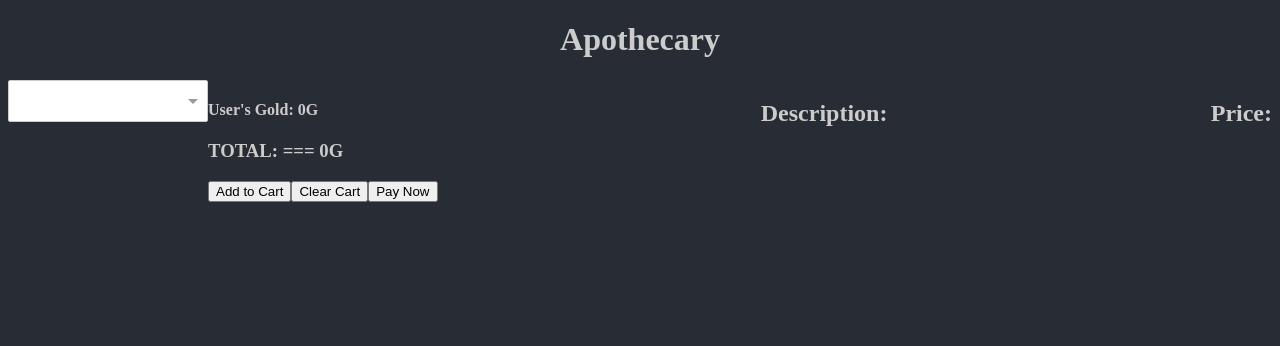
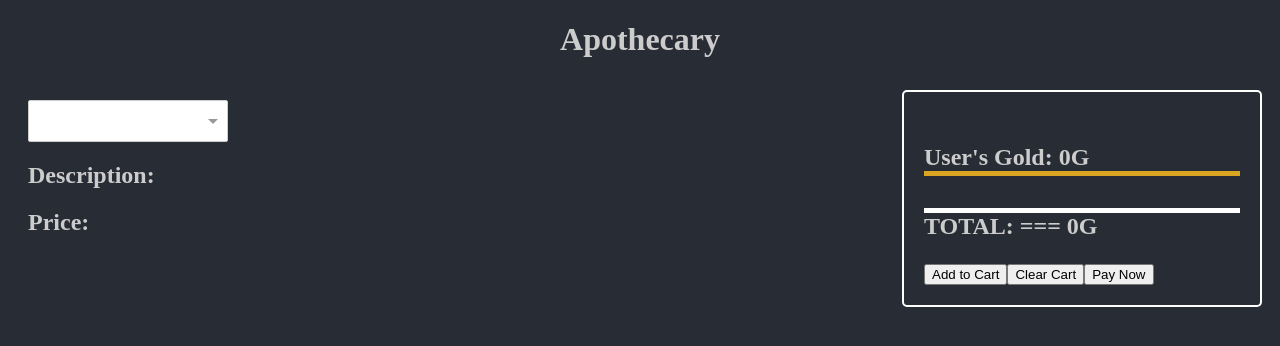
Before and after one commit to JCOlazo1/dnd-marketplace, a React (Create React App) app: page /apothecary in a window 1280 px wide. Shown: the top 346 px of the page. Built offline with nearby package versions, Linux system fonts and the light colour scheme; a web font is replaced by a local one.

Commit message:
Refactored scss files to my liking. Also added border, padding, and margin to Cart component scss

```diff
--- a/src/components/cart/cart.jsx
+++ b/src/components/cart/cart.jsx
@@ -40,7 +40,7 @@ const Cart = ({ items }) => {
 
   return (
     <div className='overview'>
-      <h4>User's Gold: {gold}G</h4>
+      <h4 className='user-gold'>User's Gold: {gold}G</h4>
       <ul className='item-list'>
         <ShoppingCart
           items={itemList.map((item) => (
@@ -57,7 +57,7 @@ const Cart = ({ items }) => {
           ))}
         />
       </ul>
-      <h3>TOTAL:  ===  {totalPrice}G</h3>
+      <h3 className='total'>TOTAL:  ===  {totalPrice}G</h3>
 
       <button onClick={AddToCart}>Add to Cart</button>
       <button onClick={() => setItemList([])}>Clear Cart</button>
--- a/src/components/cart/cart.styles.scss
+++ b/src/components/cart/cart.styles.scss
@@ -13,3 +13,13 @@
         margin: 0;
     }
 }
+
+.user-gold {
+    border-bottom: 5px solid goldenrod;
+    font-size: x-large;
+}
+
+.total {
+    border-top: 5px solid white;
+    font-size: x-large;
+}
--- a/src/pages/apothecary/apothecary.jsx
+++ b/src/pages/apothecary/apothecary.jsx
@@ -9,9 +9,6 @@ import Cart from '../../components/cart/cart'
 import './apothecary.styles.scss'
 
 const Apothecary = () => {
-  // useContext variables
-  const { gold, setGold } = useContext(GoldContext);
-
   // useState variables
   const [value, setValue] = useState([]); // Stores the value of selected item from dropdown
 
@@ -23,29 +20,29 @@ const Apothecary = () => {
     <div className='overview'>
       <h1>Apothecary </h1>
       <div className="options">
-        <div className="dropdownCartDiv">
-          <div className='dropdown'>
+          <div className='dropdown-description-price'>
             <ItemDropdown
               items={APOTHECARY_DATA}
               label='name'
               value={value}
               onChange={val => setValue(val)}
             />
-            </div>
-              <Cart items={value} />
-        </div>
-          <h2 className='description'>
+            <h2 className='description-header'>
               Description:
               <p className='description-text'>
                 {!isEmpty(value) && value.description}
               </p>
             </h2>
-            <h2 className='price'>
+            <h2 className='price-header'>
               Price:
                 <p className='price-text'>
                   {value.price}{!isEmpty(value) && "G"}
                 </p>
             </h2>
+          </div>
+          <div className='cart'>
+            <Cart items={value} />
+          </div>
       </div>
     </div>
 
--- a/src/pages/apothecary/apothecary.styles.scss
+++ b/src/pages/apothecary/apothecary.styles.scss
@@ -3,10 +3,23 @@
   font-size: 20px;
 }
 
-.dropdownCartDiv {
+.options {
   display: flex;
   justify-content: space-between;
-  flex-wrap: wrap;
+
+  .cart {
+    flex-direction: row;
+    width: 25%;
+  }
+}
+
+.dropdown-description-price {
+  flex-direction: column;
+  width: 50%;
+
+  .description-header {
+    font-size: x-large;
+  }
 }
 
 .price {
--- a/src/pages/armoury/armoury-armour.jsx
+++ b/src/pages/armoury/armoury-armour.jsx
@@ -22,32 +22,30 @@ const ArmouryArmour = () => {
     <div className='overview'>
       <h1 className='header'>Armour</h1>
       <div className="options">
-        <div className="dropdownCartDiv">
-          <div className="dropdown">
+          <div className="dropdown-description-price">
             <ItemDropdown
               items={mapArmour}
               label='name'
               value={value}
               onChange={val => setValue(val)}
             />
-          </div>
-          <Cart items={value} />
-        </div>
-
-        <h2 className='description'>
+            <h2 className='description-header'>
               Description:
               <p className='description-text'>
                 {!isEmpty(value) && value.description}
               </p>
             </h2>
-        <h2 className='price'>
+            <h2 className='price-header'>
               Price:
               <p className='price-text'>
                 {value.price}{!isEmpty(value) && "G"}
               </p>
             </h2>
           </div>
-
+          <div className="cart">
+            <Cart items={value} />
+          </div>
+      </div>
     </div>
   )
 }
--- a/src/pages/armoury/armoury-sections.styles.scss
+++ b/src/pages/armoury/armoury-sections.styles.scss
@@ -6,10 +6,23 @@ a {
   }
 }
 
-.dropdownCartDiv {
+.options {
   display: flex;
   justify-content: space-between;
-  flex-wrap: wrap;
+
+  .cart {
+    flex-direction: row;
+    width: 25%;
+  }
+}
+
+.dropdown-description-price {
+  flex-direction: column;
+  width: 50%;
+
+  .description-header {
+    font-size: x-large;
+  }
 }
 
 .dropdown {
--- a/src/pages/armoury/armoury-weapons.jsx
+++ b/src/pages/armoury/armoury-weapons.jsx
@@ -22,33 +22,30 @@ const ArmouryWeapons = () => {
     <div className='overview'>
       <h1 className='header'>Weapons</h1>
       <div className="options">
-        <div className="dropdownCartDiv">
-        <div className="dropdown">
+        <div className="dropdown-description-price">
           <ItemDropdown
             items={mapWeapons}
             label='name'
             value={value}
             onChange={val => setValue(val)}
           />
-          </div>
-          <Cart items={value} />
-        </div>
-      <h2 className='description'>
+          <h2 className='description-header'>
             Description:
             <p className='description-text'>
               {!isEmpty(value) && value.description}
             </p>
           </h2>
-      <h2 className='price'>
+          <h2 className='price-header'>
             Price:
             <p className='price-text'>
               {value.price}{!isEmpty(value) && "G"}
             </p>
           </h2>
         </div>
-      {/* <Quantity /> */}
-      {/* <TotalTab /> */}
-
+        <div className="cart">
+          <Cart items={value} />
+        </div>
+      </div>
     </div>
   )
 }
--- a/src/pages/general store/general-store.jsx
+++ b/src/pages/general store/general-store.jsx
@@ -33,7 +33,7 @@ const GeneralStore = () => {
               <p className='description-text'>
                 {!isEmpty(value) && value.description}
               </p>
-              <h2 className='title-header'>
+              <h2 className='price-header'>
                 Price:
                 <p className='price-text'>
                   {value.price}{!isEmpty(value) && "G"}
@@ -41,14 +41,11 @@ const GeneralStore = () => {
               </h2>
             </h2>
           </div>
-
           <div className='cart'>
             <Cart
               items={value}
             />
           </div>
-
-
       </div>
     </div>
   )
--- a/src/pages/general store/general-store.styles.scss
+++ b/src/pages/general store/general-store.styles.scss
@@ -6,26 +6,22 @@
 
   .cart {
     flex-direction: row;
+    width: 25%;
   }
 }
 
 .dropdown-description-price {
   flex-direction: column;
+  width: 50%;
 
   .description-header {
-    font-size:x-large;
+    font-size: x-large;
   }
 }
 
 .price-text {
   font-size: large;
 }
-
-// .dropdownCartDiv {
-//   display: flex;
-//   justify-content: space-between;
-//   flex-wrap: wrap;
-// }
 
 .dropdown {
   position: relative;
--- a/src/pages/spellstore/spellstore-offence.jsx
+++ b/src/pages/spellstore/spellstore-offence.jsx
@@ -22,30 +22,28 @@ const OffenceSpells = () => {
     <div className='overview'>
       <h1 className="header">OFFENCE SPELLS</h1>
       <div className="options">
-        <div className="dropdownCartDiv">
-          <div className="dropdown">
+          <div className="dropdown-description-price">
             <ItemDropdown
               items={mapOffenceSpells}
               label='name'
               value={value}
               onChange={val => setValue(val)}
             />
-          </div>
-          <Cart items={value} />
-        </div>
-        <h2 className='description'>
+            <h2 className='description-header'>
               Description:
             </h2>
             <p className='description-text'>
               { !isEmpty(value) && value.description }
             </p>
-        <h2 className='price'>Price:</h2>
+            <h2 className='price-header'>Price:</h2>
             <p className='price-text'>
               {value.price}{!isEmpty(value) && "G"}
             </p>
           </div>
-      {/* <Quantity /> */}
-      {/* <TotalTab /> */}
+          <div className="cart">
+            <Cart items={value} />
+          </div>
+      </div>
     </div>
   )
 }
--- a/src/pages/spellstore/spellstore-support.jsx
+++ b/src/pages/spellstore/spellstore-support.jsx
@@ -22,17 +22,14 @@ const SupportSpells = () => {
     <div className='overview'>
       <h1 className="header">SUPPORT SPELLS</h1>
       <div className="options">
-        <div className="dropdownCartDiv">
-        <div className="dropdown">
+
+        <div className="dropdown-description-price">
           <ItemDropdown
             items={mapSupportSpells}
             label='name'
             value={value}
             onChange={val => setValue(val)}
           />
-        </div>
-        <Cart items={value} />
-        </div>
           <h2 className='description'>DESCRIPTION:</h2>
             <p className='description-text'>
               { !isEmpty(value) && value.description }
@@ -42,9 +39,10 @@ const SupportSpells = () => {
               {value.price}{!isEmpty(value) && "G"}
             </p>
         </div>
-      {/* <Quantity /> */}
-      {/* <TotalTab /> */}
-
+        <div className="cart">
+          <Cart items={value} />
+        </div>
+      </div>
     </div>
   )
 }
--- a/src/pages/spellstore/spellstore.styles.scss
+++ b/src/pages/spellstore/spellstore.styles.scss
@@ -4,8 +4,33 @@
   flex-direction: column;
 }
 
-.dropdownCartDiv {
+.options {
   display: flex;
   justify-content: space-between;
-  flex-wrap: wrap;
+
+  .cart {
+    flex-direction: row;
+    width: 25%;
+
+    // BORDER
+    border: 2px solid white;
+    border-radius: 5px;
+    padding: 20px;
+    margin: 10px;
+  }
 }
+
+.dropdown-description-price {
+  flex-direction: column;
+  width: 50%;
+  margin: 10px;
+  padding: 10px;
+
+  .description-header {
+    font-size: x-large;
+  }
+}
+
+.price-text {
+  font-size: large;
+}
```
Lines whose indentation alone changed are shown as unchanged.
